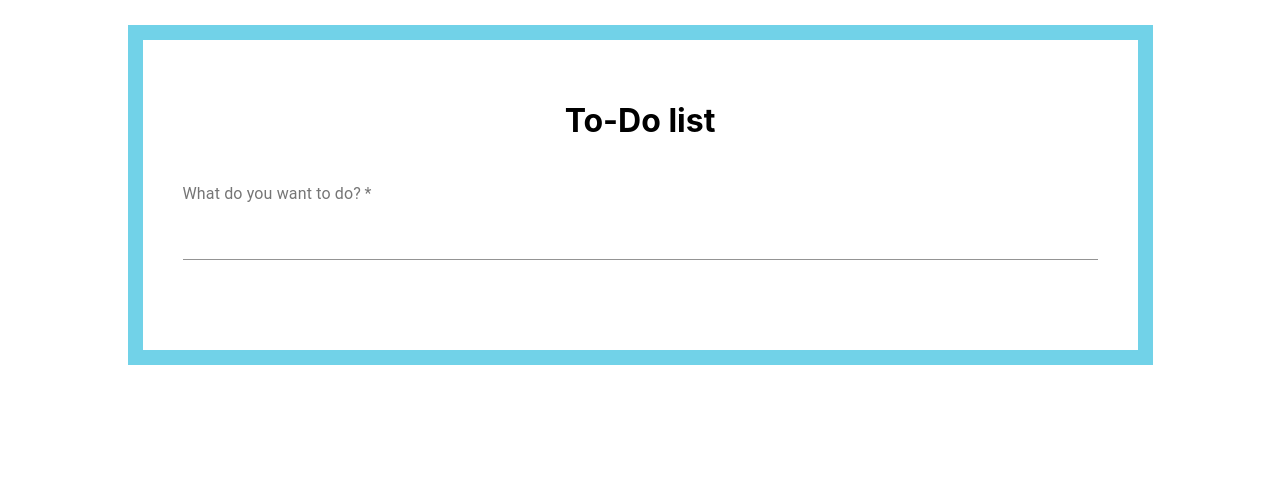
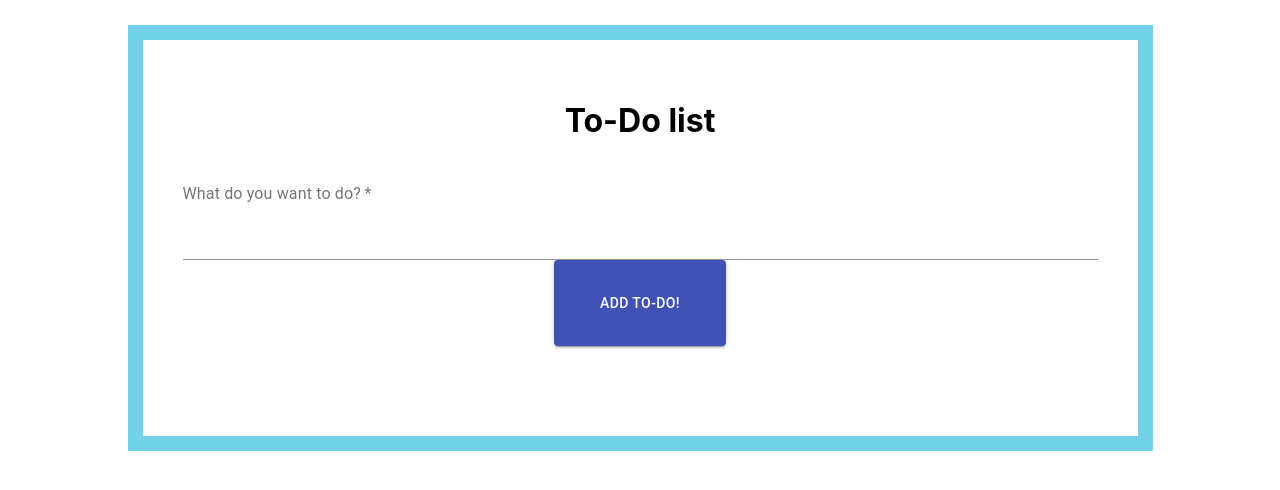
Before and after one commit to 2021-IBM-Accelerate-SW-Track/lab-1-team-03, a React (Create React App) app: page / in a window 1280 px wide. Shown: the top 490 px of the page. Built offline with nearby package versions, Linux system fonts and the light colour scheme.

Commit message:
passes tests

```diff
--- a/src/App.js
+++ b/src/App.js
@@ -1,5 +1,6 @@
 import React, {useState} from "react"
 import {TextField} from "@material-ui/core";
+import Button from '@material-ui/core/Button';
 import IconButton from '@material-ui/core/IconButton';
 import DeleteIcon from '@material-ui/icons/Delete';
 import Grid from '@material-ui/core/Grid';
@@ -150,14 +151,22 @@ function ItemInput(props) {
             <form onSubmit={handleSubmit}>
                 <TextField
                     label="What do you want to do?"
-                    color="secondary"
+                    color="primary"
                     type="text"
                     value={item}
                     onChange={(e) => setItem(e.target.value)}
                     fullWidth
                     required={true}
+                    data-testid="new-item-input"
                 />
             </form>
+            <Button
+                onClick={handleSubmit}
+                variant="contained"
+                color="primary"
+                data-testid="new-item-button">
+                <div>add to-do!</div>
+            </Button>
             <div>{itemlist}</div>
         </>
     );
@@ -168,7 +177,7 @@ function App() {
     return (
         <div className="App">
             <h1>To-Do list</h1>
-            <ItemInput/>
+            <ItemInput data-testid="new-item-input" data-testid="new-item-button"/>
         </div>
     );
 }
```
